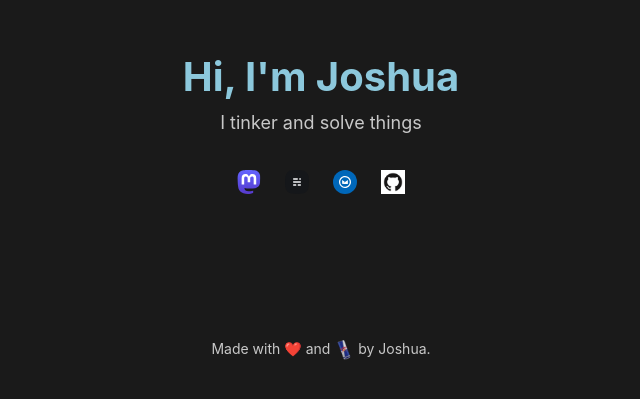
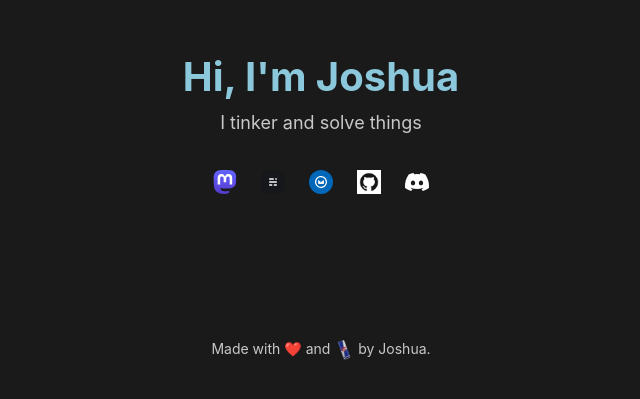
Before and after one commit to ajoshuasmith/website-personal, a React (Vite) app: page / in a window 1280 px wide. Shown: the part 193-592 px from the top of the page, without its empty margins (319-959 px from the left). Built offline with nearby package versions, Linux system fonts and the light colour scheme.

Commit message:
Add Discord contact link to navigation

```diff
--- a/src/App.jsx
+++ b/src/App.jsx
@@ -44,6 +44,15 @@ function App() {
         >
           <img src="/logos/github.png" alt="" width="24" height="24" aria-hidden="true" />
         </a>
+        <a
+          href="https://discord.com/users/202167390048485377"
+          target="_blank"
+          rel="noopener noreferrer"
+          aria-label="Discord"
+          className="nav-icon"
+        >
+          <img src="/logos/discord.svg" alt="" width="24" height="24" aria-hidden="true" />
+        </a>
       </nav>
 
       <footer className="footer">
```
Also changed, not shown: public/logos/discord.svg (added).
